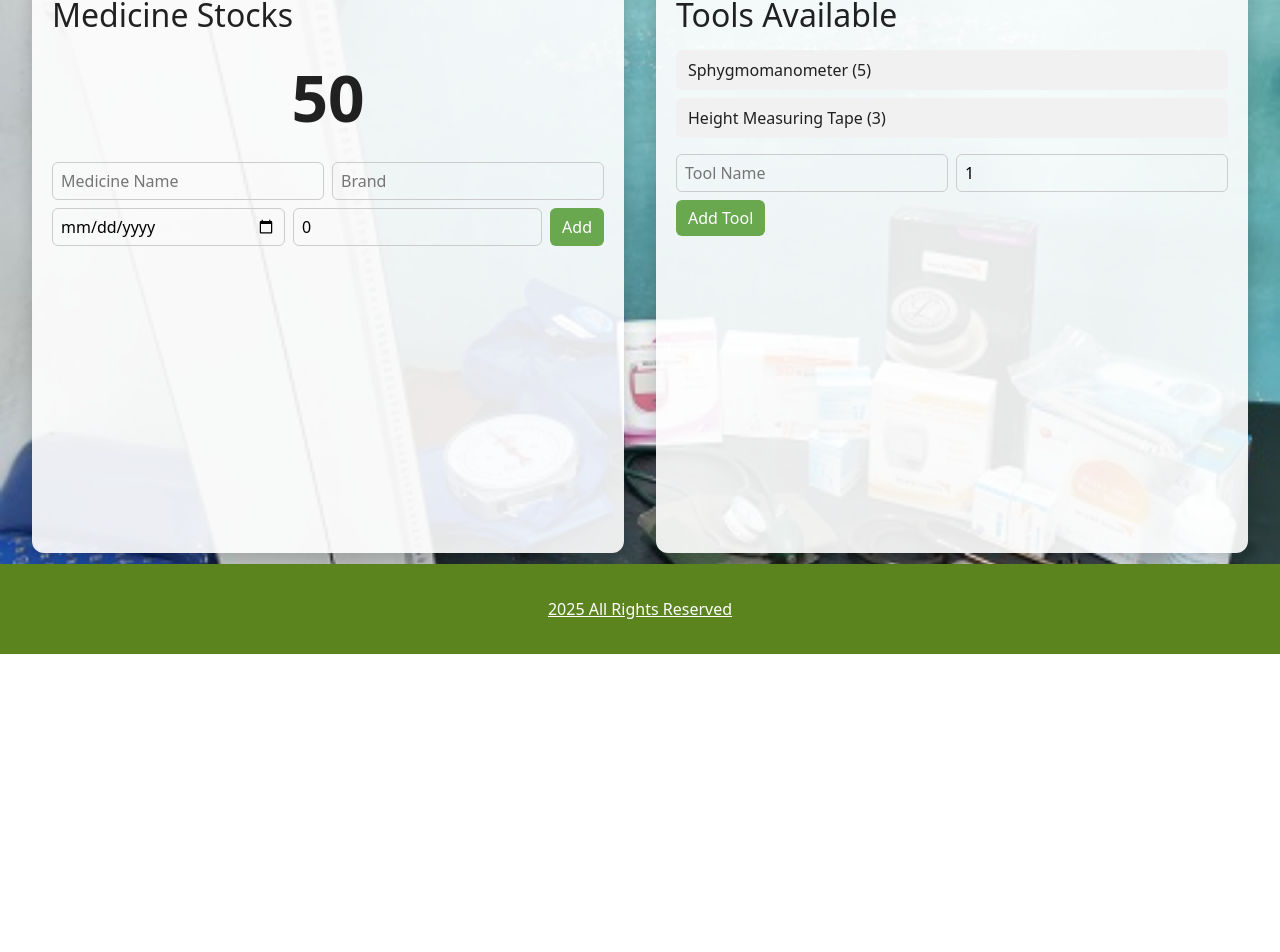
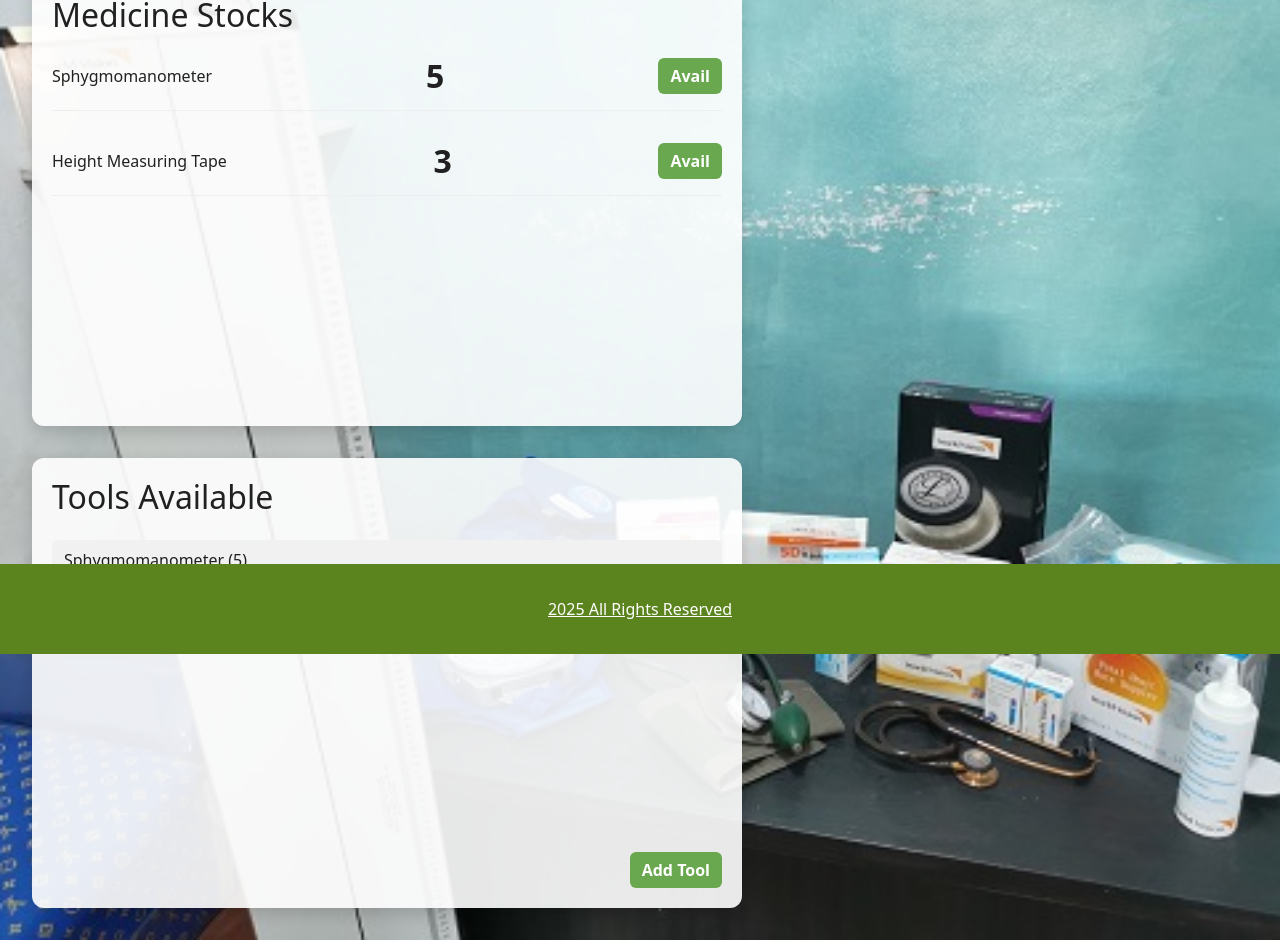
Before and after one commit to marianenasenillo/Web-based-Health-Management-System, a Vue app: page /inventory in a window 1280 px wide. Shown: the part 146-1098 px from the top of the page. Before the commit the page ends 821 px from the top, so only its background shows below. Built offline with nearby package versions, Linux system fonts and the light colour scheme.

Commit message:
changes and fixed the inventory

```diff
--- a/src/views/Inventory.vue
+++ b/src/views/Inventory.vue
@@ -1,45 +1,67 @@
 <script setup>
-import { ref, computed } from 'vue';
-import DashboardView from '@/components/DashboardView.vue';
-
-// Medicine stock
-const medicineStock = ref(50);
-const newMedicine = ref({ name: '', brand: '', expiry: '', quantity: 0 });
+import { ref, computed } from 'vue'
+import DashboardView from '@/components/DashboardView.vue'
 
 // Tools list
 const tools = ref([
   { name: 'Sphygmomanometer', quantity: 5 },
   { name: 'Height Measuring Tape', quantity: 3 },
-]);
-const newTool = ref({ name: '', quantity: 1 });
+])
+const newTool = ref({ name: '', quantity: 1 })
 
-// Computed: disable tool if stock is 0
+// Modal state for availing tool
+const showAvailModal = ref(false)
+const availForm = ref({ name: '', purok: '', quantity: 1 })
+const selectedTool = ref(null)
+
+// Computed: only show tools with quantity > 0
 const availableTools = computed(() =>
-  tools.value.map(tool => ({ ...tool, disabled: medicineStock.value <= 0 }))
-);
+  tools.value.filter(tool => tool.quantity > 0)
+)
 
-// Add new medicine
-const addMedicine = () => {
-  if (newMedicine.value.quantity > 0) {
-    medicineStock.value += Number(newMedicine.value.quantity);
-    newMedicine.value = { name: '', brand: '', expiry: '', quantity: 0 };
+// Avail a tool (open modal)
+const availTool = (tool) => {
+  selectedTool.value = tool
+  availForm.value = { name: '', purok: '', quantity: 1 }
+  showAvailModal.value = true
+}
+
+// Confirm avail (decrement stock)
+const confirmAvail = () => {
+  if (
+    availForm.value.name &&
+    availForm.value.purok &&
+    availForm.value.quantity > 0 &&
+    selectedTool.value.quantity >= availForm.value.quantity
+  ) {
+    selectedTool.value.quantity -= availForm.value.quantity
+    showAvailModal.value = false
   }
-};
+}
 
 // Add new tool
 const addTool = () => {
   if (newTool.value.name && newTool.value.quantity > 0) {
-    tools.value.push({ ...newTool.value });
-    newTool.value = { name: '', quantity: 1 };
+    tools.value.push({ ...newTool.value })
+    newTool.value = { name: '', quantity: 1 }
   }
-};
+}
 
-// Avail a tool (decrements stock)
-const availTool = (tool) => {
-  if (medicineStock.value > 0 && tool.quantity > 0) {
-    medicineStock.value--;
+// Add tool modal
+const showAddToolModal = ref(false)
+const addToolForm = ref({ name: '', quantity: 1 })
+
+const openAddToolModal = () => {
+  addToolForm.value = { name: '', quantity: 1 }
+  showAddToolModal.value = true
+}
+
+const confirmAddTool = () => {
+  if (addToolForm.value.name && addToolForm.value.quantity > 0) {
+    tools.value.push({ ...addToolForm.value })
+    showAddToolModal.value = false
   }
-};
+}
 </script>
 
 <template>
@@ -47,33 +69,75 @@ const availTool = (tool) => {
     <div class="inventory-bg">
       <div class="inventory-card">
         <h2>Medicine Stocks</h2>
-        <p class="stock-count">{{ medicineStock }}</p>
-        <div class="medicine-input">
-          <input v-model="newMedicine.name" placeholder="Medicine Name" />
-          <input v-model="newMedicine.brand" placeholder="Brand" />
-          <input v-model="newMedicine.expiry" type="date" placeholder="Expiry Date" />
-          <input v-model.number="newMedicine.quantity" type="number" placeholder="Quantity" min="1"/>
-          <button @click="addMedicine">Add</button>
+        <div class="scrollable-content">
+          <div v-for="tool in availableTools" :key="tool.name" class="medicine-stock-item">
+            <span>{{ tool.name }}</span>
+            <span class="stock-count">{{ tool.quantity }}</span>
+            <button class="avail-btn" @click="availTool(tool)">Avail</button>
+          </div>
         </div>
       </div>
 
       <div class="inventory-card">
         <h2>Tools Available</h2>
-        <div class="tools-list">
-          <div
-            v-for="(tool, index) in availableTools"
-            :key="index"
-            class="tool-item"
-            :class="{ disabled: tool.disabled }"
-            @click="availTool(tool)"
-          >
-            {{ tool.name }} ({{ tool.quantity }})
+        <div class="scrollable-content">
+          <div class="tools-list">
+            <div
+              v-for="tool in availableTools"
+              :key="tool.name"
+              class="tool-item"
+            >
+              {{ tool.name }} ({{ tool.quantity }})
+            </div>
           </div>
         </div>
         <div class="tools-input">
-          <input v-model="newTool.name" placeholder="Tool Name" />
-          <input v-model.number="newTool.quantity" type="number" min="1" placeholder="Quantity" />
-          <button @click="addTool">Add Tool</button>
+          <button class="add-tool-btn" @click="openAddToolModal">Add Tool</button>
+        </div>
+
+      </div>
+
+      <!-- Avail Modal -->
+      <div v-if="showAvailModal" class="modal-overlay">
+        <div class="modal-content">
+          <button class="modal-close" @click="showAvailModal = false" v-if="showAvailModal">&times;</button>
+          <h3>Avail Tool: {{ selectedTool?.name }}</h3>
+          <label>
+            Name:
+            <input v-model="availForm.name" placeholder="Your Name" />
+          </label>
+          <label>
+            Purok:
+            <input v-model="availForm.purok" placeholder="Purok" />
+          </label>
+          <label>
+            Quantity:
+            <input v-model.number="availForm.quantity" type="number" min="1" :max="selectedTool?.quantity" />
+          </label>
+          <div class="modal-actions">
+            <button @click="confirmAvail">Confirm</button>
+            <button @click="showAvailModal = false">Cancel</button>
+          </div>
+        </div>
+      </div>
+
+      <!-- Add Tool Modal -->
+      <div v-if="showAddToolModal" class="modal-overlay">
+        <div class="modal-content">
+          <button class="modal-close" @click="showAddToolModal = false" v-if="showAddToolModal">&times;</button>
+          <h3>Add Tool</h3>
+          <label>
+            Tool Name:
+            <input v-model="addToolForm.name" placeholder="Tool Name" />
+          </label>
+          <label>
+            Quantity:
+            <input v-model.number="addToolForm.quantity" type="number" min="1" placeholder="Quantity" />
+          </label>
+          <div class="modal-actions">
+            <button @click="confirmAddTool">Confirm</button>
+            <button @click="showAddToolModal = false">Cancel</button>
+          </div>
         </div>
       </div>
     </div>
@@ -93,41 +157,49 @@ const availTool = (tool) => {
 
 .inventory-card {
   flex: 1 1 400px;
-  min-width: 300px;
+  min-width: 710px;
+  max-width: 400px;
+  height: 450px; /* fixed height */
   background-color: rgba(255,255,255,0.9);
   border-radius: 12px;
   padding: 20px;
   box-shadow: 0 6px 16px rgba(0,0,0,0.15);
+  display: flex;
+  flex-direction: column;
+  position: relative;
+}
+
+.scrollable-content {
+  flex: 1;
+  overflow-y: auto;
+  margin-bottom: 1rem;
+}
+
+.medicine-stock-item {
+  display: flex;
+  align-items: center;
+  justify-content: space-between;
+  gap: 1rem;
+  margin-bottom: 1rem;
+  padding: 10px 0;
+  border-bottom: 1px solid #eee;
 }
 
 .stock-count {
-  font-size: 4rem;
+  font-size: 2rem;
   font-weight: bold;
-  margin: 1rem 0;
+  margin: 0 1rem;
   text-align: center;
 }
 
-.medicine-input, .tools-input {
-  display: flex;
-  flex-wrap: wrap;
-  gap: 0.5rem;
-  margin-top: 1rem;
-}
-
-.medicine-input input, .tools-input input {
-  flex: 1 1 120px;
-  padding: 6px 8px;
-  border-radius: 6px;
-  border: 1px solid #ccc;
-}
-
-.medicine-input button, .tools-input button {
+.avail-btn {
   padding: 6px 12px;
   border-radius: 6px;
   background-color: #6aa84f;
   color: white;
   border: none;
   cursor: pointer;
+  font-weight: 600;
 }
 
 .tools-list {
@@ -141,18 +213,159 @@ const availTool = (tool) => {
   padding: 8px 12px;
   background-color: #f1f1f1;
   border-radius: 6px;
-  cursor: pointer;
   user-select: none;
   transition: background 0.2s;
 }
 
-.tool-item:hover {
-  background-color: #e0e0e0;
+.tools-input {
+  display: flex;
+  align-items: center;
+  gap: 0.5rem;
+  margin-top: 1rem;
+  justify-content: flex-end;
 }
 
-.tool-item.disabled {
-  opacity: 0.5;
-  pointer-events: none;
+.add-tool-btn {
+  padding: 6px 12px;
+  border-radius: 6px;
+  background-color: #6aa84f;
+  color: white;
+  border: none;
+  cursor: pointer;
+  font-weight: 600;
+}
+
+/* Modal styles */
+.modal-overlay {
+  position: fixed;
+  top: 0; left: 0; right: 0; bottom: 0;
+  background: rgba(30, 41, 59, 0.45); /* darken overlay */
+  display: flex;
+  align-items: center;
+  justify-content: center;
+  z-index: 1000;
+  animation: fadeIn 0.3s;
+}
+
+@keyframes fadeIn {
+  from { opacity: 0; }
+  to { opacity: 1; }
+}
+
+.modal-content {
+  background: linear-gradient(135deg, #f8fafc 0%, #e0e7ef 100%);
+  padding: 2.5rem 2rem;
+  border-radius: 18px;
+  min-width: 320px;
+  max-width: 95vw;
+  width: 100%;
+  box-shadow: 0 12px 32px rgba(30,41,59,0.18), 0 1.5px 6px rgba(30,41,59,0.10);
+  display: flex;
+  flex-direction: column;
+  gap: 1.5rem;
+  font-family: 'Segoe UI', 'Roboto', Arial, sans-serif;
+  position: relative;
+  animation: modalPop 0.3s;
+}
+
+/* Limit modal width for desktop */
+@media (min-width: 500px) {
+  .modal-content {
+    max-width: 400px;
+  }
+}
+
+@keyframes modalPop {
+  from { transform: scale(0.95); opacity: 0; }
+  to { transform: scale(1); opacity: 1; }
+}
+
+.modal-content h3 {
+  font-size: 1.35rem;
+  font-weight: 700;
+  color: #334155;
+  margin-bottom: 0.5rem;
+}
+
+.modal-content label {
+  display: flex;
+  flex-direction: column;
+  font-size: 1rem;
+  color: #475569;
+  gap: 0.3rem;
+}
+
+.modal-content input {
+  padding: 0.6rem 1rem;
+  border-radius: 8px;
+  border: 1px solid #cbd5e1;
+  font-size: 1rem;
+  background: #f1f5f9;
+  transition: border 0.2s;
+  outline: none;
+}
+
+.modal-content input:focus {
+  border: 1.5px solid #6aa84f;
+  background: #fff;
+}
+
+.modal-actions {
+  display: flex;
+  gap: 1rem;
+  justify-content: flex-end;
+  margin-top: 0.5rem;
+}
+
+.modal-actions button {
+  padding: 0.6rem 1.5rem;
+  border-radius: 8px;
+  border: none;
+  font-weight: 600;
+  font-size: 1rem;
+  cursor: pointer;
+  transition: background 0.2s, color 0.2s;
+}
+
+.modal-actions button:first-child {
+  background: #6aa84f;
+  color: #fff;
+}
+
+.modal-actions button:last-child {
+  background: #e2e8f0;
+  color: #334155;
+}
+
+.modal-actions button:hover {
+  opacity: 0.85;
+}
+
+/* Optional: Close icon in modal */
+.modal-close {
+  position: absolute;
+  top: 1.2rem;
+  right: 1.2rem;
+  font-size: 1.3rem;
+  color: #64748b;
+  background: none;
+  border: none;
+  cursor: pointer;
+  transition: color 0.2s;
+}
+.modal-close:hover {
+  color: #6aa84f;
+}
+
+/* Responsive */
+@media (max-width: 900px) {
+  .inventory-bg {
+    flex-direction: column;
+  }
+  .inventory-card {
+    max-width: 100%;
+    height: 400px;
+  }
 }
 
 /* Responsive */
```
